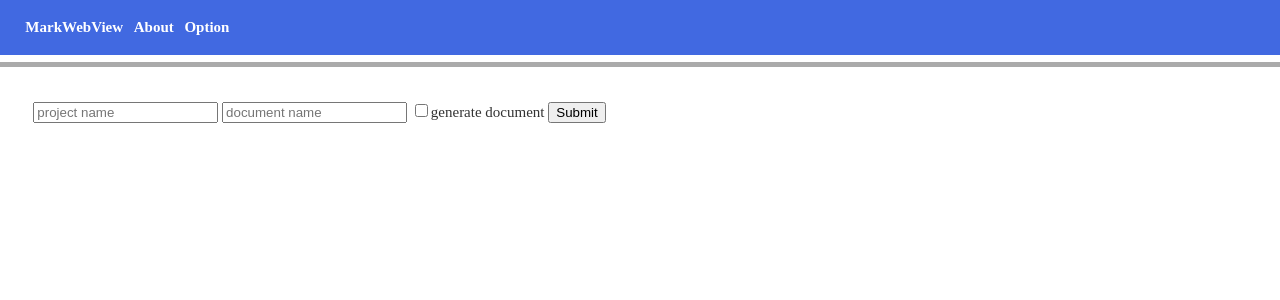
After one commit to yenru0/SailView, a Flask app: page /new in a window 1280 px wide. The commit adds this page. Shown: the top 300 px of the page. Run offline with Flask 2, Linux system fonts and the light colour scheme.

Commit message:
SailSteel 0.0.1t 20191105a0 : 망함

```diff
--- a/app.py
+++ b/app.py
@@ -137,14 +137,14 @@ curs.execute("CREATE TABLE if not exists document (user, project, doc_name, raw,
 curs.execute("CREATE TABLE if not exists project (user, project, parent_project, description, access_perm)")
 curs.execute("CREATE TABLE if not exists history (user, project, doc_name, number, edit_user, cause, length)")
 curs.execute("CREATE TABLE if not exists user (name, id, pw, permission, date)")
-curs.execute("CREATE TABLE if not exists user_setting (name, key, value)")
+curs.execute("CREATE TABLE if not exists user_setting (id, key, value)")
 # make_user(":public:", ":public_system:", "admin", "admin")
-curs.execute("INSERT INTO user SELECT :name, :id, :pw, :perm, :date WHERE NOT EXISTS(SELECT * FROM user WHERE name = :name AND id = :id)",
-             {'name': ":public:", 'id': "☆→@public_system@←※", 'pw': sha3_256("admin".encode("utf-8")).hexdigest(), 'perm': "admin", 'date': dt.datetime.now().strftime("%Y-%m-%d-%H:%M:%S")
+curs.execute("INSERT INTO user SELECT :name, :id, :pw, :perm, :date WHERE NOT EXISTS(SELECT * FROM user WHERE name = :name OR id = :id)",
+             {'name': ":public:", 'id': "→public", 'pw': sha3_256("절대적 권력자 욕하지마세요".encode("utf-8")).hexdigest(), 'perm': "admin", 'date': dt.datetime.now().strftime("%Y-%m-%d-%H:%M:%S")
               }
             )
-curs.execute("INSERT INTO user_setting SELECT :name, :key, :value WHERE NOT EXISTS(SELECT * FROM user_setting WHERE name = :name AND key = :key)",
-             {"name": ":public:", "key": "user_default_perm_set", "value": "/".join(public_document_permissions)}
+curs.execute("INSERT INTO user_setting SELECT :id, :key, :value WHERE NOT EXISTS(SELECT * FROM user_setting WHERE id = :id AND key = :key)",
+             {"id": "→public", "key": "user_default_perm_set", "value": "/".join(public_document_permissions)}
              )
 conn.commit()
 
@@ -246,6 +246,7 @@ def match_user_pw(id:str, pw:str):
     t = curs.fetchone()
     return bool(t)
 
+# not recommend
 @opendb
 def get_user_by_name(name):
     curs.execute("SELECT * FROM user WHERE name = :name", {"name": name})
@@ -263,7 +264,7 @@ def get_user_name_by_id(id):
 
 @opendb
 def get_user_by_id_name(name, id):
-    curs.execute("SELECT * FROM user WHERE id = :id", {"name": name, "id": id})
+    curs.execute("SELECT * FROM user WHERE id = :id AND name = :name", {"name": name, "id": id})
     return curs.fetchone()
 
 @opendb
@@ -319,22 +320,22 @@ def del_user(name:str, id:str):
 #
 
 @opendb
-def set_user_setting(name, key, value):
-    curs.execute("SELECT name FROM user_setting WHERE name = ? AND key = ?", (name, key))
+def set_user_setting(id, key, value):
+    curs.execute("SELECT name FROM user_setting WHERE id = ? AND key = ?", (id, key))
     t = curs.fetchone()
     if t is None:
-        curs.execute("INSERT INTO user_setting VALUES (:name, :key, :value) WHERE name = :name AND key = :key",
-                     {"name": name, "key": key, "value": value}
+        curs.execute("INSERT INTO user_setting VALUES (:id, :key, :value) WHERE id = :id AND key = :key",
+                     {"id": id, "key": key, "value": value}
                      )
     else:
-        curs.execute("UPDATE user_setting SET value = :value WHERE name = :name AND key = :key",
-                     {"name": name, "key": key, "value": value}
+        curs.execute("UPDATE user_setting SET value = :value WHERE id = :id AND key = :key",
+                     {"id": id, "key": key, "value": value}
                      )
     conn.commit()
     return True
 
 def get_user_setting(name, key):
-    curs.execute("SELECT value FROM user_setting WHERE name = ? AND key = ?", (name, key))
+    curs.execute("SELECT value FROM user_setting WHERE id = ? AND key = ?", (name, key))
     return curs.fetchone()
 
 
@@ -357,7 +358,7 @@ def get_compiled(user:str, project:str, doc_name:str):
 
 @opendb
 def check_document(user:str, project:str, doc_name:str):
-    if get_project(user, project):
+    if exist_project(user, project):
         curs.execute("SELECT doc_name FROM document WHERE user = :user AND project = :project AND doc_name = :doc_name",
                      {"user": user, "project": project, "doc_name": doc_name}
                      )
@@ -365,6 +366,15 @@ def check_document(user:str, project:str, doc_name:str):
     else:
         return False
 
+@opendb
+def exist_document(user:str, project:str, doc_name:str):
+    if exist_project(user, project):
+        curs.execute("SELECT doc_name FROM document WHERE user = :user AND project = :project AND doc_name = :doc_name",
+                     {"user": user, "project": project, "doc_name": doc_name}
+                     )
+        return bool(curs.fetchone())
+    else:
+        return False
 
 @opendb
 def make_document(user:str, project:str, doc_name:str, raw:str = ""):
@@ -377,7 +387,21 @@ def make_document(user:str, project:str, doc_name:str, raw:str = ""):
     else:
         return False
 
+@opendb
+def update_document_compiled(user:str, project:str, doc_name:str, compiled:str):
+    curs.execute("UPDATE document SET compiled = :compiled, last = :last WHERE user = :user AND project = :project AND doc_name = :doc_name",
+                 {"user": user, "project": project, "doc_name": doc_name, "compiled": compiled, "last": formatDatetimeNow()}
+                 )
+    conn.commit()
+    return True
 
+@opendb
+def update_document_raw(user:str, project:str, doc_name:str, raw:str):
+    curs.execute("UPDATE document SET raw = :raw WHERE user = :user AND project = :project AND doc_name = :doc_name",
+                 {"user": user, "project": project, "doc_name": doc_name, "raw": raw}
+                 )
+    conn.commit()
+    return True
 
 #
 # project
@@ -517,7 +541,7 @@ def GFM_LMX(raw, extended = True):
                         tempdvifname = os.path.splitext(tmpf.name)[0] + ".xdv"
 
                         op2: str = sp.check_output(
-                            "dvisvgm --clipjoin -e --stdout --no-fonts {0}".format(tempdvifname),
+                            "dvisvgm --bbox=min  --clipjoin -e --stdout --no-fonts {0}".format(tempdvifname),
                         )
 
                         output = latex_re.sub(op2.decode("utf-8"), output, count=1)
@@ -530,32 +554,27 @@ def GFM_LMX(raw, extended = True):
     return output
 
 
-def compile(user, project, doc_name, perm):
-    print("망내나")
-    """
+def compile(user:str, project:str, doc_name:str, perm:str):
+
     try:
-        t = get_raw(user, project, doc_name)
+        t = get_raw(user, project, doc_name)[0]
         if user_permission[perm] >= full_compile_able_permission:
             ot = GFM_LMX(t, extended = True)
         else:
             ot = GFM_LMX(t, extended = False)
-        # update
+        update_document_compiled(user, project, doc_name, ot)
     except KeyError as e:
         log.warning("perm is incorrect")
-    """
 
-def compile_project(user, project, perm):
-    print("ㅇㅇ")
 
-    return
-
+def compile_project(user:str, project:str, perm:str):
     allsubproject = get_all_subproject(user, project)
-    if not allsubproject:
+    if allsubproject:
         for prj in allsubproject:
             t = get_project_document(user, composePath(prj[0]))
-            if not t:
+            if t:
                 for doc in t:
-                    compile(user, prj[0], doc[2])
+                    compile(user, prj[0], doc[2], perm)
             else:
                 continue
 
@@ -572,7 +591,7 @@ def compile_all():
 @app.route("/docs/<user>", methods=["GET"])
 @app.route("/docs/<user>/<path:project_path>", methods=["GET"])
 def showUser(user, project_path= None):
-    if user != ":public:":
+    if user != "→public":
         return "없어요"
     else:
 
@@ -586,45 +605,121 @@ def showUser(user, project_path= None):
                 if t1 is None:
                     return render_template("somethingNotFound.html", document_path = project_path)
                 else:
-                    return render_template("documentpage.html", document_content = t1[0])
+                    return render_template("documentpage.html", document_content = t1[0], document_name = t[-1][1:])
 
             else:
                 if exist_project(user, project_path):
-                    return render_template("docs_directory.html", projects = get_subproject(user, project_path), documents = get_project_document(user, project_path))
+                    return render_template("docs_directory.html",
+                                           projects = get_subproject(user, project_path),
+                                           documents = get_project_document(user, project_path)
+                                           )
                 else:
                     return render_template("somethingNotFound.html", project_path = project_path)
 
 @app.route("/docs/<user>", methods=["POST"])
 @app.route("/docs/<user>/<path:project_path>", methods=["POST"])
 def behaviorUser(user, project_path = None):
-    if user != ":public:":
+    if user != "→public":
         return "없어요"
     else:
         behavior = request.form["behavior"]
         perm = get_user_perm_by_id(session.get("id"))
         if behavior == "compile":
             if project_path is None:
-                print("제오리온")
-                pass
-                # compile_all
+                compile_project(user, project_path, "moderator")
             else:
                 t = [i for i in project_path.split("/") if i]
 
                 if t[-1][0] == "§":
                     doc_name = t[-1][1:]
                     project = composePath(*t[0:-1])
-                    compile(user, project, doc_name, 3)
+                    compile(user, project, doc_name, "moderator")
                 else :
-                    compile_project(user, project_path, 4)
+                    compile_project(user, project_path, "moderator")
+            return redirect(url_for("showUser", user=user, project_path=project_path))
+        elif behavior == "edit":
+            t = [i for i in project_path.split("/") if i]
+            if t[-1][0] == "§":
+                doc_name = t[-1][1:]
+                project = composePath(*t[0:-1])
+                return redirect(url_for("editUser", user = user, project_path=project_path))
+            else:
                 return redirect(url_for("showUser", user=user, project_path=project_path))
-        return "404"
+        elif behavior == "new":
+            return redirect(url_for("newDocProj"))
+        return "403"
 
 
+@app.route("/new", methods=["GET"])
+def newDocProj():
+    return render_template("document_new.html")
+@app.route("/new", methods= ["POST"])
+def postNewDocProj():
+    if request.form["isdoc"]:
+        proj = request.form["project"]
+        docn = request.form["document"]
+        if make_document("→public", proj, docn):
+            redirect("/front")
+        else:
+            return "실패"
+    else:
+        proj = request.form["project"]
+        if len(proj.split("/")) == 1:
+            proj = "/" + proj
+        if make_project("→public", "/".join(proj.split("/")[0:-1]), proj.split("/")[-1]):
+            redirect("/front")
+        else:
+            return "실패"
+    return redirect("showUser")
 
 
-@app.route("/")
+@app.route("/edit/<user>", methods=["GET"])
+@app.route("/edit/<user>/<path:project_path>", methods=["GET"])
+def editUser(user, project_path = None):
+    if user != "→public":
+        return "없어요"
+    else:
+        if project_path is None:
+            return redirect("/front")
+        else:
+            t = [i for i in project_path.split("/") if i]
+            if t[-1][0] == "§":
+                doc_name = t[-1][1:]
+                project = composePath(*t[0:-1])
+                if exist_document(user, project, doc_name):
+                    return render_template("document_editpage.html", document_raw = get_raw(user, project, doc_name)[0], edit_perm = True, document_name = doc_name)
+                else:
+                    return render_template("somethingNotFound.html", document_path=project_path)
+            else:
+                return redirect("/front")
+    return "403"
+
+@app.route("/edit/<user>", methods=["POST"])
+@app.route("/edit/<user>/<path:project_path>", methods=["POST"])
+def postEditUser(user, project_path = None):
+    if user != "→public":
+        return "없어요"
+    else:
+        # only 'document'
+        t = [i for i in project_path.split("/") if i]
+        if t[-1][0] == "§":
+            doc_name = t[-1][1:]
+            project = composePath(*t[0:-1])
+            if exist_document(user, project, doc_name):
+                update_document_raw(user, project, doc_name, request.form["text"])
+                compile(user, project, doc_name, "moderator")
+                return redirect(url_for("showUser", user = user, project_path= project_path))
+            else:
+                return render_template("somethingNotFound.html", document_path=project_path)
+        else:
+            return redirect("/front")
+
+
 def c():
+    make_project("→public", None, "주하진 고찰지")
+    make_document("→public", "주하진 고찰지", "I'm Not thinking that is True But It is True if You are Talking about me But Are We really exist? Okay Great. False.", "Hello")
     return ""
+
 
 @app.route("/login", methods=["GET", "POST"])
 def loginPage():
@@ -658,37 +753,11 @@ def registerPage():
         else :
             return redirect(url_for("registerPage"))
 
+@app.route("/")
 @app.route("/front/")
 def frontPage():
     return render_template("frontpage.html")
 
-"""
-@app.route("/compile", methods=['POST'])
-def showCompile():
-    path = request.form['path']
-    if path == None:
-        path = ''
-        pass
-    else:
-        compile(composePath(topdir, os.path.splitext(path)[0]))
-    return redirect(url_for('showDocument', document_path=path))
-
-@app.route("/compile_dir", methods=['POST'])
-def showCompile_dir():
-    path = request.form['path']
-    if path == None:
-        path = ''
-        pass
-    else:
-        for p, dirs, fns in os.walk(composePath(topdir, path)):
-            for fn in fns:
-                ext = os.path.splitext(fn)[-1]
-                if ext == '.md':
-                    print(composePath(p, fn))
-                    compile(composePath(p, fn))
-
-    return redirect(url_for('showDocument', document_path=path))
-"""
 
 
 if __name__ == '__main__':
--- a/static/app.css
+++ b/static/app.css
@@ -66,7 +66,6 @@ h1, h2, h3, h4, h5, h6 {
   padding: 0;
   font-weight: bold;
   -webkit-font-smoothing: antialiased;
-  cursor: text;
   position: relative;
 }
 
--- /dev/null
+++ b/templates/document_new.html
@@ -0,0 +1,9 @@
+{% extends 'layout.html' %}
+{% block content %}
+<form method="post">
+    <input type="text" name="project" placeholder = "project name">
+    <input type="text" name="document" placeholder="document name">
+    <input type="checkbox" name="isdoc">generate document</input>
+    <input type ="submit">
+</form>
+{% endblock %}
--- a/templates/frontpage.html
+++ b/templates/frontpage.html
@@ -12,5 +12,5 @@
 <a href="{{ url_for('logoutPage')}}">logout 하러가기</a>
 {% endif %}
 <hr>
-<a href="{{ url_for('showUser', user=':public:') }}">public project 보러가기</a>
+<a href="{{ url_for('showUser', user='→public') }}">public project 보러가기</a>
 {% endblock %}
```
Also changed, not shown: templates/docs_directory.html (+7 -13 lines), templates/document_editpage.html (added, +18 -0 lines), templates/documentpage.html (+25 -5 lines), templates/layout.html (+40 -0 lines).
